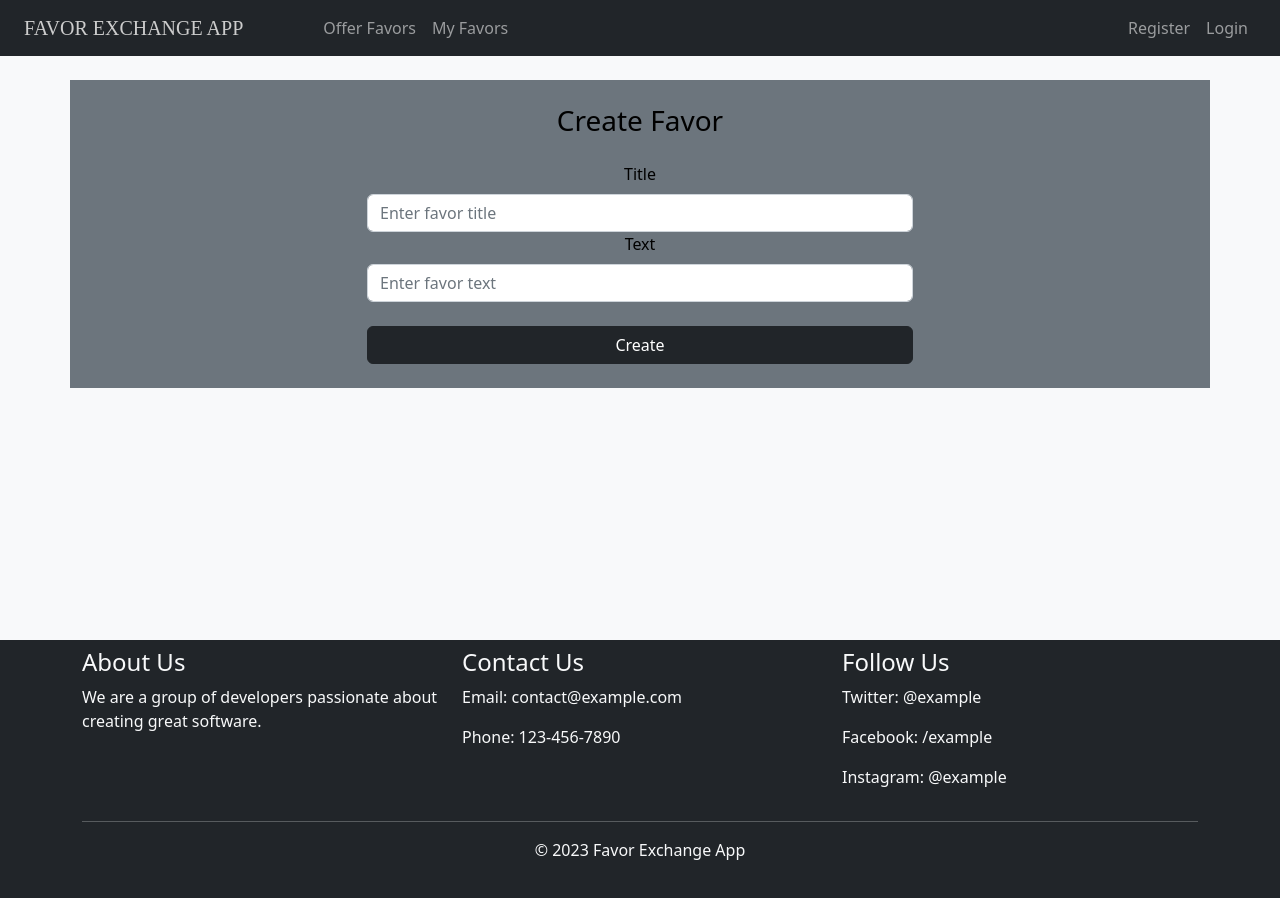
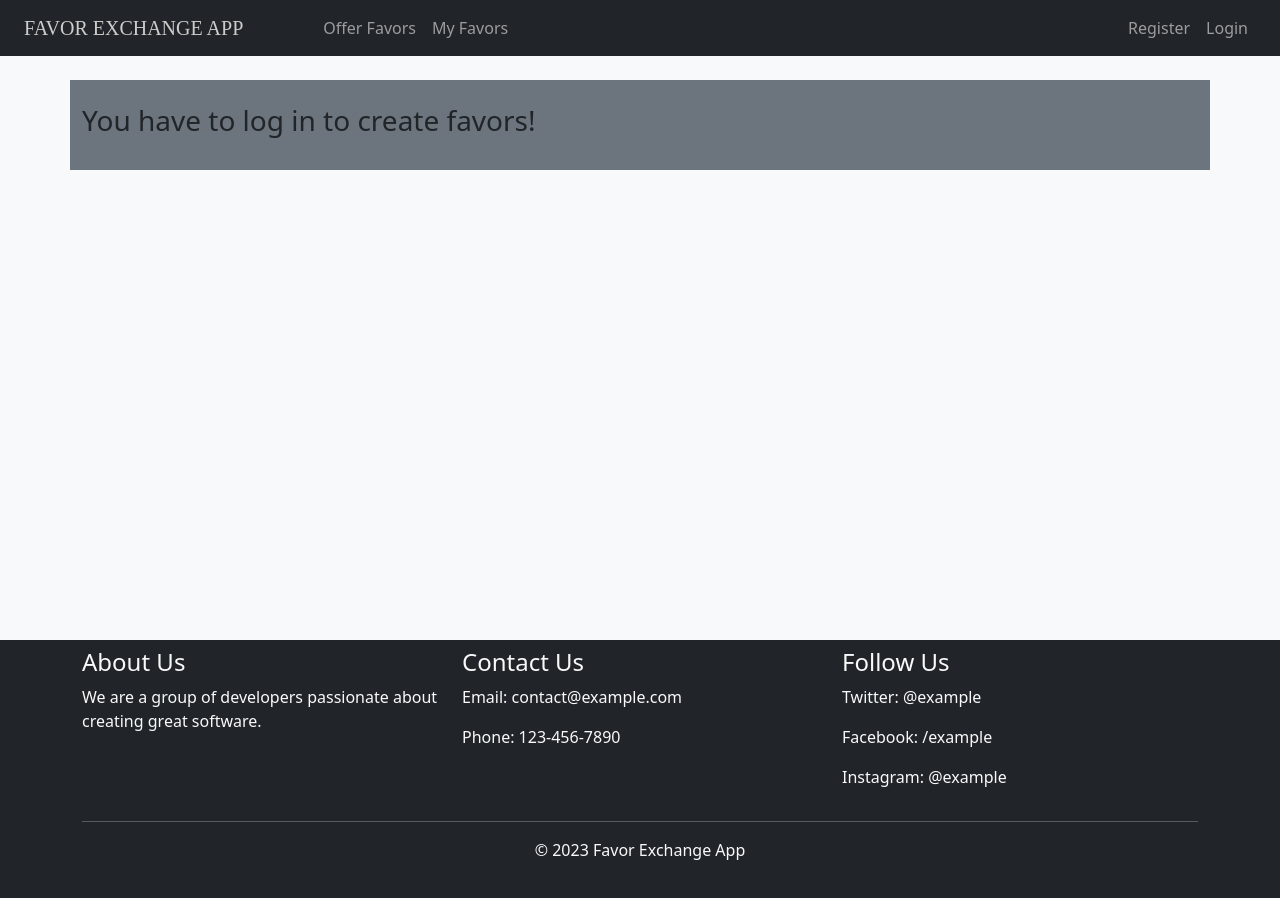
Before and after one commit to DamyanBG/favor-exchange-react-app, a React (Create React App) app: page /create-favor in a window 1280 px wide. Shown: the top 898 px of the page. Built offline with nearby package versions, Linux system fonts and the light colour scheme.

Commit message:
need log in for create favor

```diff
--- a/src/components/favor/CreateFavor.js
+++ b/src/components/favor/CreateFavor.js
@@ -62,6 +62,7 @@ const CreateFavor = () => {
 
   return (
     <Container className="mt-4 mb-4 pt-4 pb-4 bg-secondary">
+      {user.token ? (
         <Row className="justify-content-center text-center">
           <Col md={6}>
             <Form onSubmit={handleOnSubmit}>
@@ -86,6 +87,9 @@ const CreateFavor = () => {
             </Form>
           </Col>
         </Row>
+      ) : (
+        <h3>You have to log in to create favors!</h3>
+      )}
     </Container>
   );
 };
```
Lines whose indentation alone changed are shown as unchanged.
